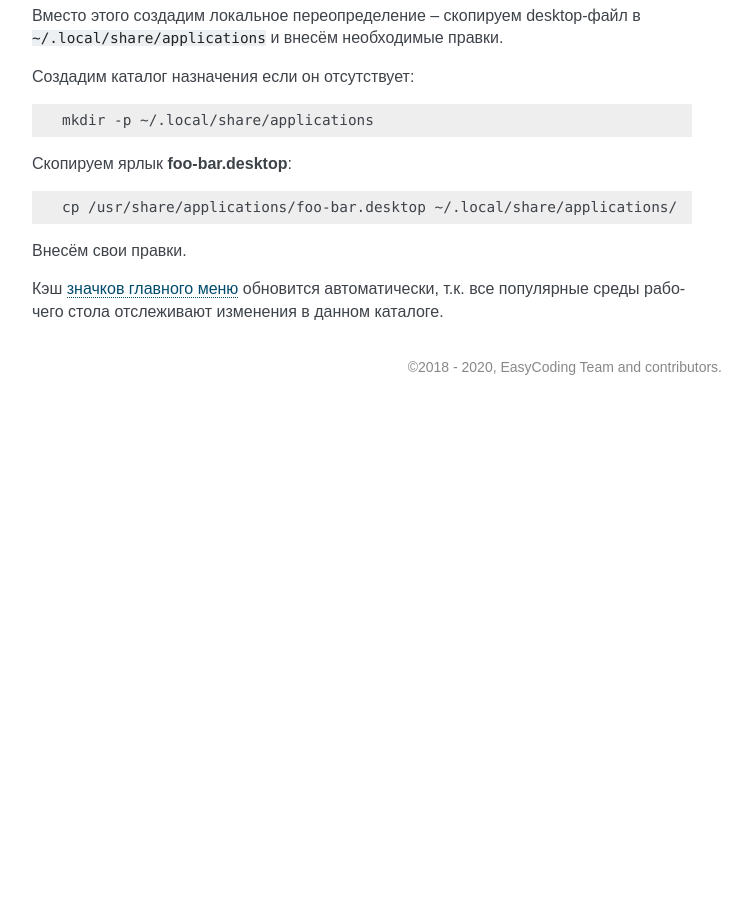
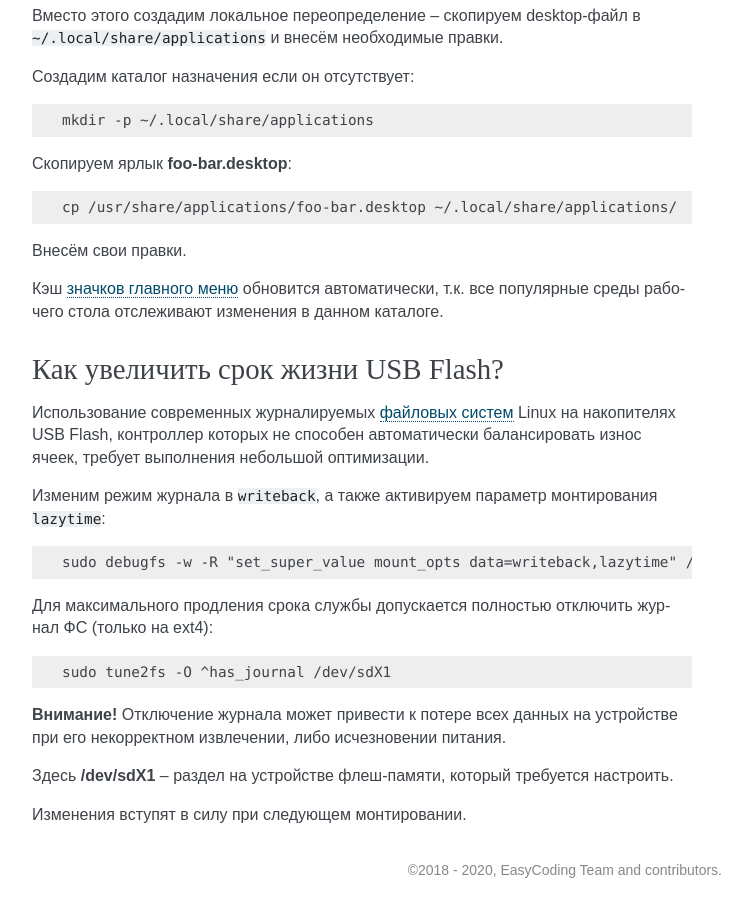
Before and after one commit to RussianFedora/FAQ, a Sphinx documentation site: the page built from source/using-system.rst, in a window 1280 px wide and 900 px high, scrolled down 16569 px. Shown: the whole window, without its empty margins (388-1140 px from the left). Built offline with Sphinx 7.4.7, drawn with Linux system fonts in a browser that asks for light colours; comment, search, counter and statistics services are not loaded; before the commit the page ends 16974 px from its top, so only the background shows below that; some of the changed text lies outside the part shown.

Commit message:
Added question about file systems on USB Flash devices.

```diff
--- a/source/using-system.rst
+++ b/source/using-system.rst
@@ -969,3 +969,29 @@ KDE предоставляет особый PAM модуль для автома
 Внесём свои правки.
 
 Кэш :ref:`значков главного меню <kde-icons-refresh>` обновится автоматически, т.к. все популярные среды рабочего стола отслеживают изменения в данном каталоге.
+
+.. index:: usb, flash, drive, mount options, file system, journal, lazytime, tune2fs, ext4
+.. _usb-flash-tuning:
+
+Как увеличить срок жизни USB Flash?
+=======================================
+
+Использование современных журналируемых :ref:`файловых систем <fs-selection>` Linux на накопителях USB Flash, контроллер которых не способен автоматически балансировать износ ячеек, требует выполнения небольшой оптимизации.
+
+Изменим режим журнала в ``writeback``, а также активируем параметр монтирования ``lazytime``:
+
+.. code-block:: text
+
+    sudo debugfs -w -R "set_super_value mount_opts data=writeback,lazytime" /dev/sdX1
+
+Для максимального продления срока службы допускается полностью отключить журнал ФС (только на ext4):
+
+.. code-block:: text
+
+    sudo tune2fs -O ^has_journal /dev/sdX1
+
+**Внимание!** Отключение журнала может привести к потере всех данных на устройстве при его некорректном извлечении, либо исчезновении питания.
+
+Здесь **/dev/sdX1** -- раздел на устройстве флеш-памяти, который требуется настроить.
+
+Изменения вступят в силу при следующем монтировании.
```
